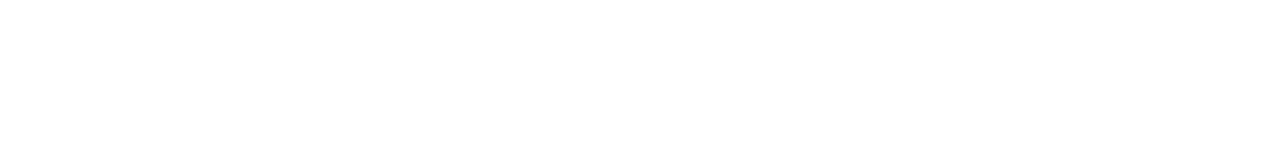
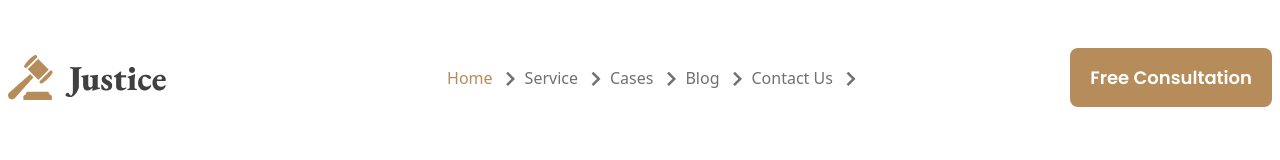
Before and after one commit to devrakibulrahman/legal-solution-tailwind-and-daisyui, a plain HTML site: page index.html in a window 1280 px wide. Drawn offline with nearby package versions, Linux system fonts and the light colour scheme.

Commit message:
header navbar done on 8/22/2024 at 10:07 pm

```diff
--- a/index.html
+++ b/index.html
@@ -1,5 +1,5 @@
 <!DOCTYPE html>
-<html lang="en">
+<html lang="en" data-theme="light">
 <head>
     <meta charset="UTF-8">
     <meta name="viewport" content="width=device-width, initial-scale=1.0">
@@ -9,7 +9,7 @@
     <!-- ================ google font link -->
     <link rel="preconnect" href="https://fonts.googleapis.com">
     <link rel="preconnect" href="https://fonts.gstatic.com" crossorigin>
-    <link href="https://fonts.googleapis.com/css2?family=EB+Garamond:ital,wght@0,400..800;1,400..800&display=swap" rel="stylesheet">
+    <link href="https://fonts.googleapis.com/css2?family=EB+Garamond:ital,wght@0,400..800;1,400..800&family=Poppins:ital,wght@0,100;0,200;0,300;0,400;0,500;0,600;0,700;0,800;0,900;1,100;1,200;1,300;1,400;1,500;1,600;1,700;1,800;1,900&display=swap" rel="stylesheet">
     <!-- ================ daisy Ui cdn link -->
     <link href="https://cdn.jsdelivr.net/npm/daisyui@4.12.10/dist/full.min.css" rel="stylesheet" type="text/css" />
     <!-- ================ tailwind css cdn link -->
@@ -19,7 +19,8 @@
           theme: {
             extend: {
                 fontFamily: {
-                    ebgaramond: ['EB Garamond', 'serif']
+                    ebgaramond: ['EB Garamond', 'serif'],
+                    poppins: ['Poppins', 'sans-serif']
                 }
             }
           }
@@ -29,6 +30,45 @@
     <link rel="stylesheet" href="https://cdn.jsdelivr.net/npm/boxicons@latest/css/boxicons.min.css">
 </head>
 <body>
-
+    <!-- ================ header section -->
+    <header id="header" class="w-full min-h-[100vh]">
+        <div class="container mx-auto">
+            <nav class="py-[40px]">
+                <div class="navbar bg-base-100 flex items-center">
+                    <div class="navbar-start">
+                      <img src="./assets/logo-img/logo.png" alt="logo">
+                    </div>
+                    <div class="navbar-center hidden lg:block">
+                        <ul class="flex space-x-8 items-center">
+                            <li class="relative text-base leading-[24px]">
+                                <a href="#" class="text-[#B68C5A]">Home</a>
+                                <i class='bx bx-chevron-right absolute top-[-5px] -right-8 text-3xl text-[#707070]'></i>
+                            </li>
+                            <li class="relative text-base leading-[24px]">
+                                <a href="#" class="text-[#707070] hover:text-[#B68C5A] transition duration-300 ease-in-out">Service</a>
+                                <i class='bx bx-chevron-right absolute top-[-5px] -right-8 text-3xl text-[#707070]'></i>
+                            </li>
+                            <li class="relative text-base leading-[24px]">
+                                <a href="#" class="text-[#707070] hover:text-[#B68C5A] transition duration-300 ease-in-out">Cases</a>
+                                <i class='bx bx-chevron-right absolute top-[-5px] -right-8 text-3xl text-[#707070]'></i>
+                            </li>
+                            <li class="relative text-base leading-[24px]">
+                                <a href="#" class="text-[#707070] hover:text-[#B68C5A] transition duration-300 ease-in-out">Blog</a>
+                                <i class='bx bx-chevron-right absolute top-[-5px] -right-8 text-3xl text-[#707070]'></i>
+                            </li>
+                            <li class="relative text-base leading-[24px]">
+                                <a href="#" class="text-[#707070] hover:text-[#B68C5A] transition duration-300 ease-in-out">Contact Us</a>
+                                <i class='bx bx-chevron-right absolute top-[-5px] -right-8 text-3xl text-[#707070]'></i>
+                            </li>
+                        </ul>
+                    </div>
+                    <div class="navbar-end">
+                      <a class="cursor-pointer py-4 px-5 rounded-lg bg-[#B68C5A] text-white text-lg leading-[27px] font-semibold font-poppins hover:bg-[#c09560] transition duration-300 ease-in-out">Free Consultation</a>
+                    </div>
+                </div>
+            </nav>
+        </div>
+    </header>
+    <!-- ================ header section -->
 </body>
 </html>
```
